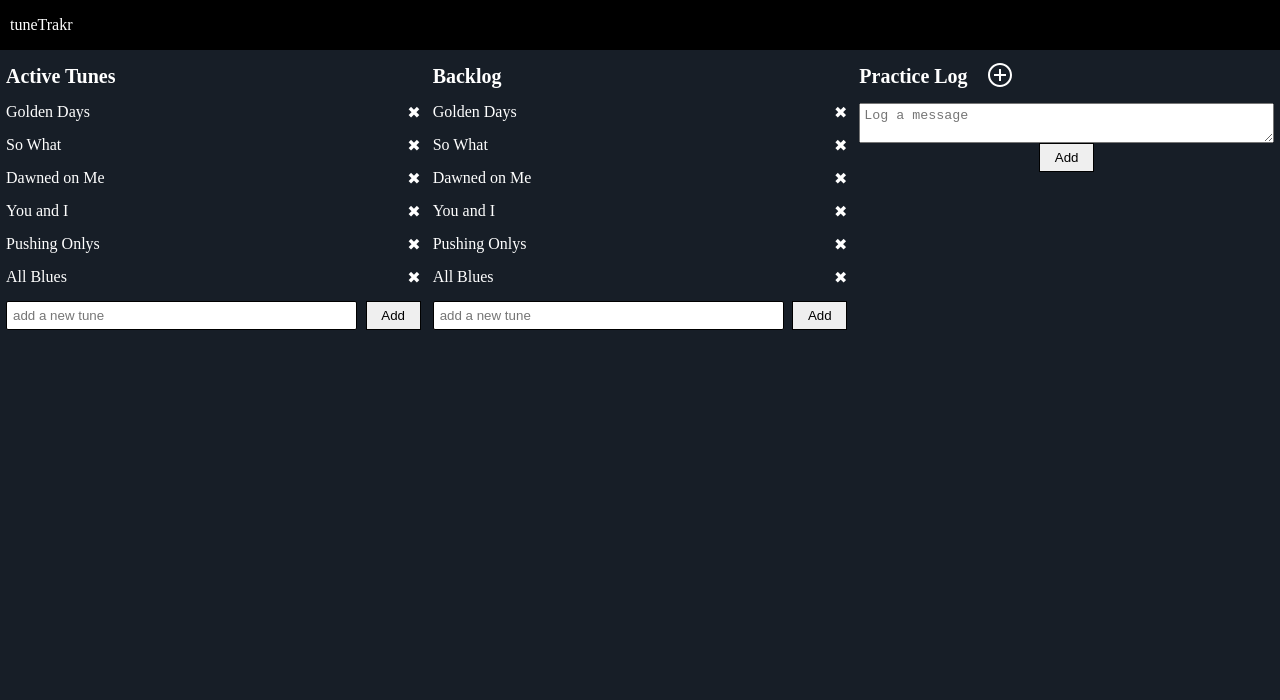
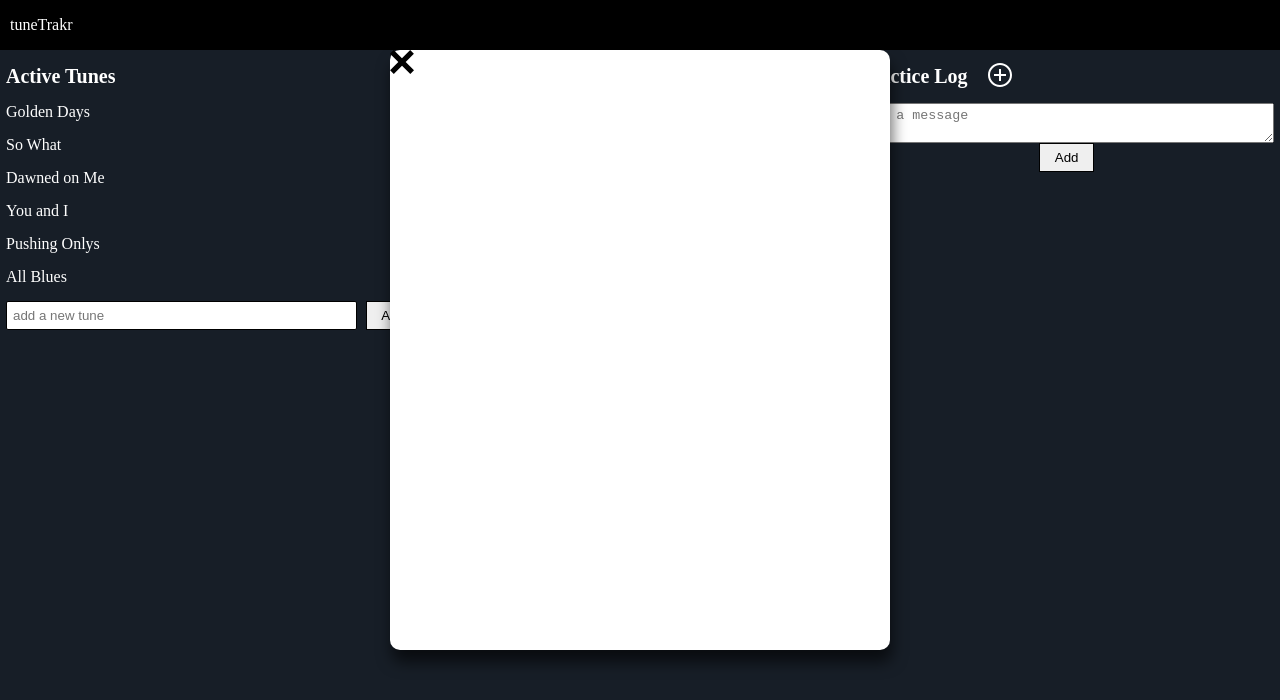
Before and after one commit to wyattsweet/tunetrakr, a React app: page / in a window 1280 px wide. Shown: the top 700 px of the page. Built offline with nearby package versions, Linux system fonts and the light colour scheme.

Commit message:
in process of building modal

```diff
--- a/src/Log/Log.jsx
+++ b/src/Log/Log.jsx
@@ -3,6 +3,7 @@ import React, {Component} from 'react'
 
 // Internal
 import LogEntry from '../LogEntry'
+import Modal from '../Modal'
 import style from './styles.css'
 import SvgAdd from '../SVGs/SvgAdd'
 
@@ -50,6 +51,7 @@ class Log extends Component {
           <div className={style.svg}>
             <SvgAdd />
           </div>
+          <Modal />
         </div>
         <ul>
           {entriesReversed.map(entry => (
--- /dev/null
+++ b/src/Modal/Modal.jsx
@@ -0,0 +1,13 @@
+import React from 'react'
+
+import SvgClose from '../SVGs/SvgClose'
+
+import styles from './styles.css'
+
+const Modal = () => (
+  <div className={styles.modal}>
+    <SvgClose />
+  </div>
+)
+
+export default Modal
--- /dev/null
+++ b/src/Modal/package.json
@@ -0,0 +1,4 @@
+{
+  "name": "Modal",
+  "main": "./Modal.jsx"
+}
--- /dev/null
+++ b/src/Modal/styles.css
@@ -0,0 +1,19 @@
+@import url('../styles/index.css');
+
+:root {
+  --modal-height: 600px;
+  --modal-width: 500px;
+}
+
+.modal {
+  background: var(--color-white);
+  box-shadow: 2px 12px 15px 0 rgba(0, 0, 0, 0.6);
+  border-radius: 10px;
+  position: fixed;
+  top: 25%;
+  left: 50%;
+  margin-top: calc(var(--modal-height) / 4 * -1);
+  margin-left: calc(var(--modal-width) / 2 * -1);
+  width: var(--modal-width);
+  height: var(--modal-height);
+}
--- /dev/null
+++ b/src/SVGs/SvgClose.jsx
@@ -0,0 +1,15 @@
+import React from 'react'
+
+const SvgClose = () => (
+  <div>
+    <svg
+      xmlns="http://www.w3.org/2000/svg"
+      width="24"
+      height="24"
+      viewBox="0 0 24 24">
+      <path d="M24 20.188l-8.315-8.209 8.2-8.282-3.697-3.697-8.212 8.318-8.31-8.203-3.666 3.666 8.321 8.24-8.206 8.313 3.666 3.666 8.237-8.318 8.285 8.203z" />
+    </svg>
+  </div>
+)
+
+export default SvgClose
```
Also changed, not shown: src/LogEntry/LogEntry.jsx (+12 -12 lines).
